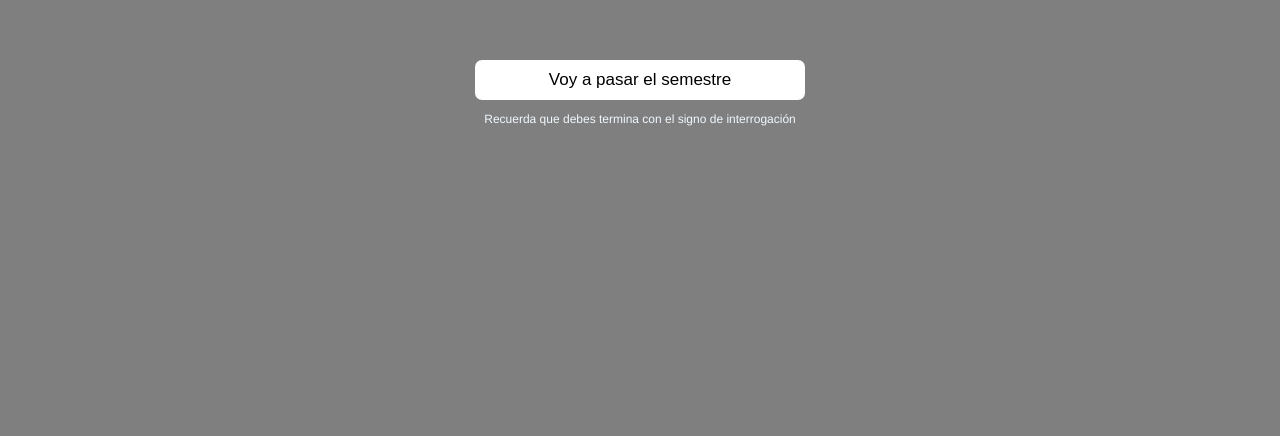
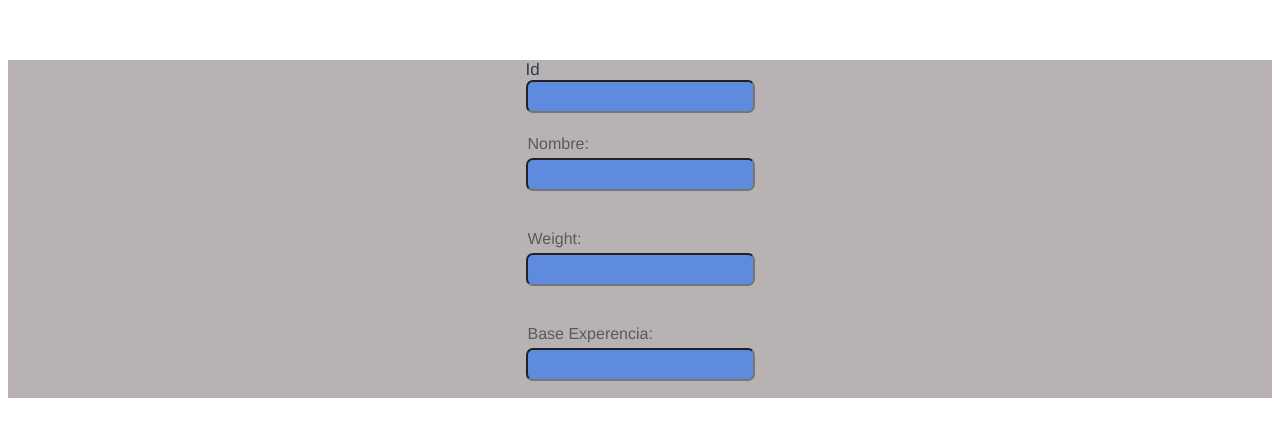
Before and after one commit to AndBenvds404/pw_u2_p5_ab, a Vue app: page / in a window 1280 px wide. Shown: the top 436 px of the page. Built offline with nearby package versions, Linux system fonts and the light colour scheme.

Commit message:
tarea5 Api pokemon

```diff
--- a/src/App.vue
+++ b/src/App.vue
@@ -1,24 +1,23 @@
 <template>
 
-  <Pregunta />
+  <pokemon />
 
 
 </template>
 
 <script>
 
-import Pregunta  from './components/Pregunta.vue'
+
+import pokemon from './components/FormularioPokemon.vue'
 
 export default {
   name: 'App',
   components: {
-    Pregunta,
+    pokemon
   },
   methods:{
 
-    calcularValor(){
-      return 5+5*10;
-    }
+
   }
 }
 </script>
--- a/src/components/FormularioPokemon.vue
+++ b/src/components/FormularioPokemon.vue
@@ -68,6 +68,7 @@ export default {
     justify-content: center;
     align-items: center;
     text-align: left;
+    background: rgb(184, 178, 178);
 }
 
 p:before{ /*se renderiza antes de cargar la pagina*/
@@ -91,4 +92,6 @@ p input{
     pointer-events: none;
 
 }
+
+
 </style>
```
